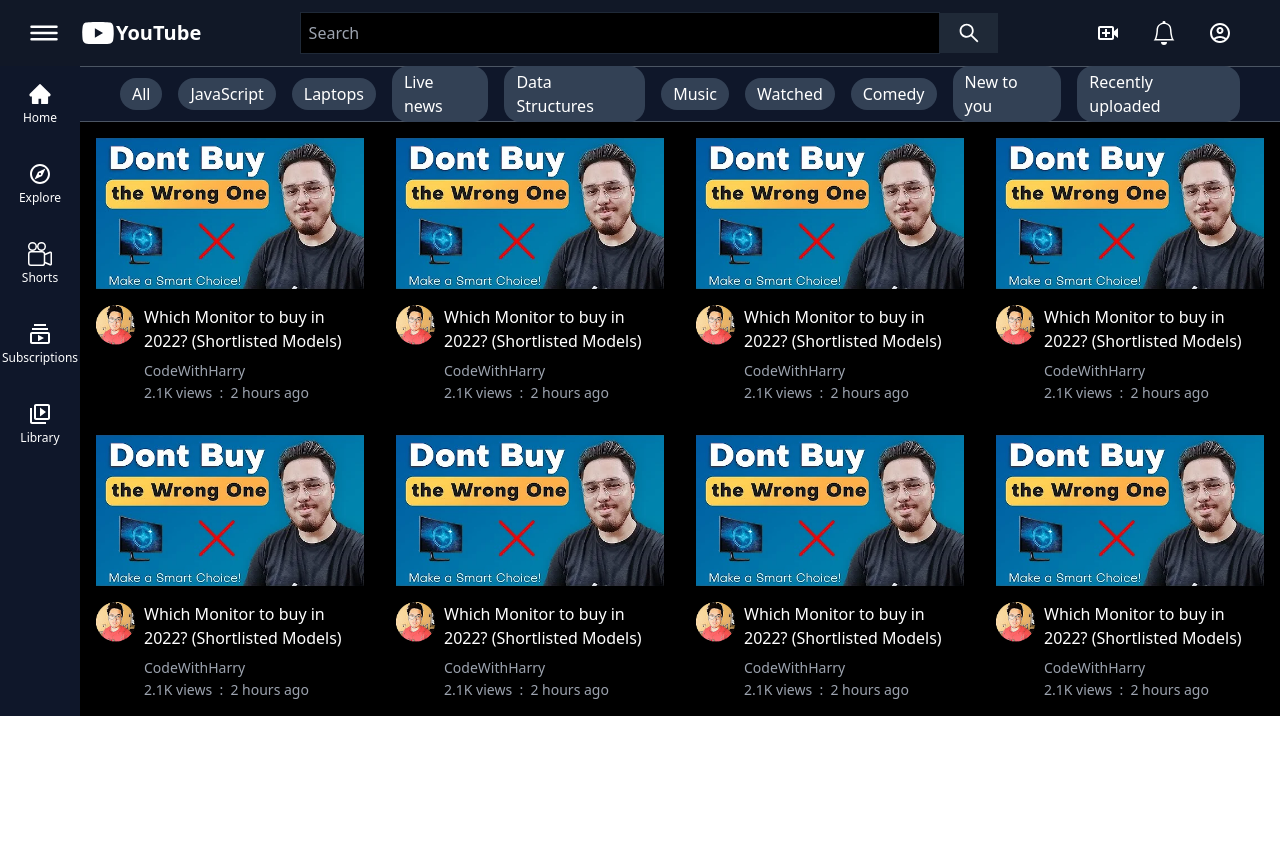
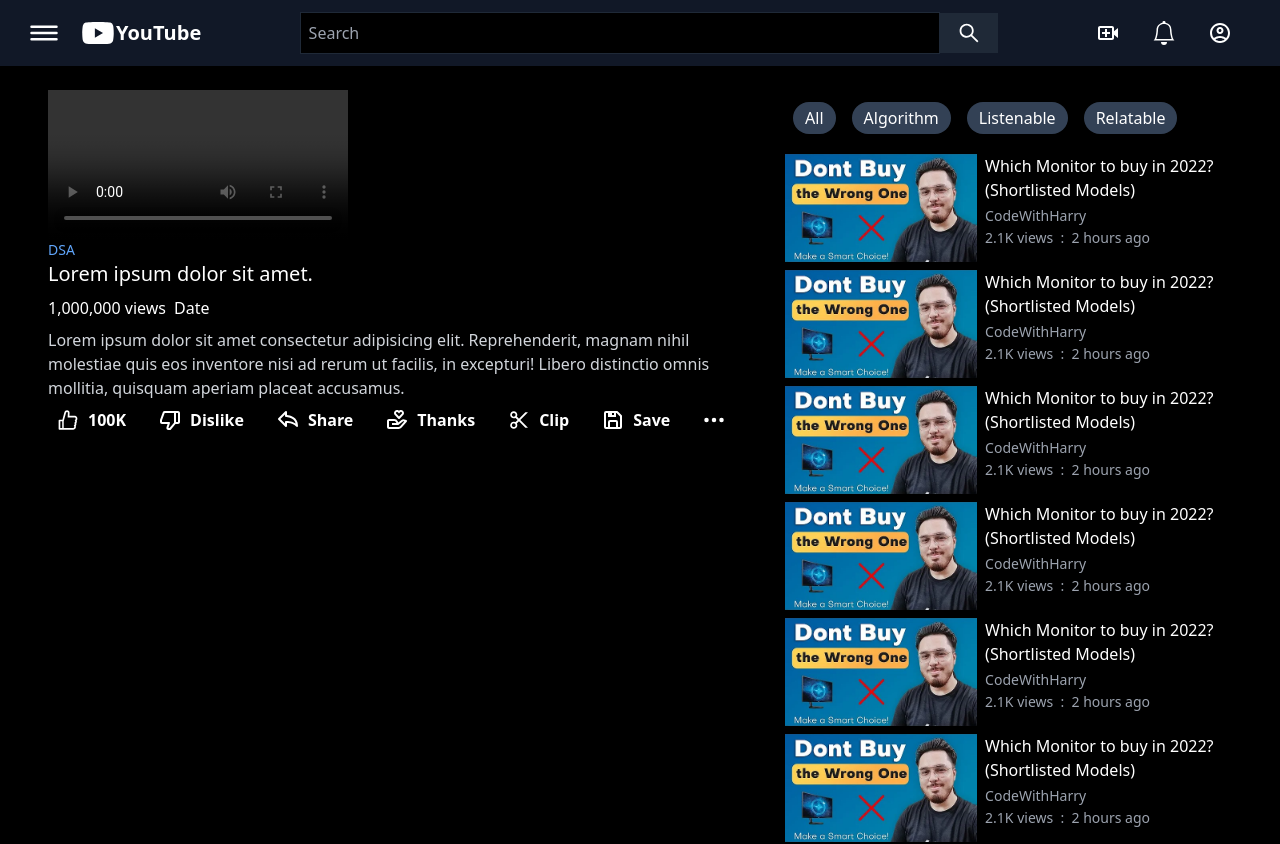
Before and after one commit to ShivanshAr97/Youtube, a React (Create React App) app: page /video in a window 1280 px wide. Shown: the top 844 px of the page. Before the commit the page ends 800 px from the top, so only its background shows below. Built offline with nearby package versions, Linux system fonts and the light colour scheme.

Commit message:
fifth commit

```diff
--- a/src/App.js
+++ b/src/App.js
@@ -1,24 +1,19 @@
 import React from 'react'
-import ChatBig from './components/ChatBig';
-import ChatSmall from './components/ChatSmall';
-import Contents from './components/Contents';
-import Navbar from './components/Navbar'
-import Tags from './components/Tags';
+import { Route, Routes } from 'react-router-dom';
+import Navbar from './components/Navbar';
+import Video from './components/Video';
 import './index.css';
+import Main from './Main';
 
 function App() {
   return (
-    <div className=' overflow-auto'>
+    <>
     <Navbar/>
-    <div className='flex'>
-    <ChatSmall/>
-    <div>
-    <Tags/>
-    <Contents/>
-    </div>
-    </div>
-    <span className='overflow-auto'><ChatBig/></span>
-    </div>
+      <Routes>
+        <Route path='/' element={<Main />} />
+        <Route path='/video' element={<Video />} />
+      </Routes>
+    </>
   );
 }
 
--- /dev/null
+++ b/src/Main.js
@@ -0,0 +1,26 @@
+import React from 'react'
+import ChatBig from './components/ChatBig';
+import ChatSmall from './components/ChatSmall';
+import Contents from './components/Contents';
+import Navbar from './components/Navbar'
+import Tags from './components/Tags';
+
+const Main = () => {
+    return (
+        <>
+            <div className=' overflow-auto'>
+                {/* <Navbar /> */}
+                <div className='flex'>
+                    {/* <ChatSmall /> */}
+                    <div>
+                        <Tags />
+                        <Contents />
+                    </div>
+                </div>
+                <span className='overflow-auto'><ChatBig /></span>
+            </div>
+        </>
+    )
+}
+
+export default Main
--- a/src/components/Content.js
+++ b/src/components/Content.js
@@ -7,7 +7,7 @@
 const Content = () => {
     return (
         <div className='bg-black text-white'>
-            <div className='cursor-pointer m-4'>
+            <div className='cursor-pointer p-4'>
                 <img className='' src={img1} alt="" />
                 <div className='flex my-4'>
                     <img className='h-10 w-10' src={img2} alt="" />
--- a/src/components/Contents.js
+++ b/src/components/Contents.js
@@ -1,20 +1,21 @@
 import React from 'react'
+import { Link } from 'react-router-dom'
 import Content from './Content'
 
 const Contents = () => {
     return (
         <>
         <div className='flex'>
-        <Content/>
-        <Content/>
-        <Content/>
-        <Content/>
+        <Link to="/video"><Content/></Link>
+        <Link to="/video"><Content/></Link>
+        <Link to="/video"><Content/></Link>
+        <Link to="/video"><Content/></Link>
         </div>
         <div className='flex'>
-        <Content/>
-        <Content/>
-        <Content/>
-        <Content/>
+        <Link to="/video"><Content/></Link>
+        <Link to="/video"><Content/></Link>
+        <Link to="/video"><Content/></Link>
+        <Link to="/video"><Content/></Link>
         </div>
         </>
     )
--- /dev/null
+++ b/src/components/ShortVideos.js
@@ -0,0 +1,20 @@
+import React from 'react'
+import img1 from '../img/img1.webp'
+
+const ShortVideos = () => {
+  return (
+    <div className='flex mb-2 cursor-pointer'>
+      <img className='w-48' src={img1} alt="" />
+      <div className='mx-2 font-medium '>
+        <h3 className='text-white'>Which Monitor to buy in 2022? (Shortlisted Models)</h3>
+        <p className='mt-1 mb-0.5 text-sm text-gray-400'>CodeWithHarry</p>
+        <div className='flex text-sm text-gray-400'>
+          <span>2.1K views </span><span>&nbsp;&nbsp;:&nbsp; 2 hours ago</span>
+        </div>
+      </div>
+
+    </div>
+  )
+}
+
+export default ShortVideos
--- /dev/null
+++ b/src/components/Video.js
@@ -0,0 +1,69 @@
+import React from 'react'
+import video1 from '../img/FitBuddy.mkv'
+import { AiOutlineLike, AiOutlineScissor } from 'react-icons/ai';
+import { BsThreeDots } from 'react-icons/bs';
+import { BiDislike, BiShare, BiDonateHeart, BiSave } from 'react-icons/bi';
+import ShortVideos from './ShortVideos';
+import VideoTags from './VideoTags';
+
+const Video = () => {
+    return (
+        <div className='flex bg-black'>
+        <div className='pl-12 mr-4 w-[70%]'>
+            <video className=' pt-6 outline-none' src={video1} controls></video>
+            <p className='text-blue-400 text-sm cursor-pointer'>DSA</p>
+            <h3 className='text-white text-xl font-medium'>Lorem ipsum dolor sit amet.</h3>
+            <div className='flex'>
+                <p className='text-white text-md font-medium my-2'>1,000,000 views</p>
+                <p className='text-white text-md font-medium m-2'>Date</p>
+            </div>
+            <p className='text-gray-300'>Lorem ipsum dolor sit amet consectetur adipisicing elit. Reprehenderit, magnam nihil molestiae quis eos inventore nisi ad rerum ut facilis, in excepturi! Libero distinctio omnis mollitia, quisquam aperiam placeat accusamus.</p>
+            <div className='flex text-white m-2'>
+                <div className='flex items-center mr-3'>
+                    <AiOutlineLike size="24" />
+                    <span className='mx-2 font-semibold cursor-pointer'>100K</span>
+                </div>
+                <div className='flex items-center mx-3'>
+                    <BiDislike size="24" />
+                    <span className='mx-2 font-semibold cursor-pointer'>Dislike</span>
+                </div>
+                <div className='flex items-center mx-3'>
+                    <BiShare size="24" />
+                    <span className='mx-2 font-semibold cursor-pointer'>Share</span>
+                </div>
+                <div className='flex items-center mx-3'>
+                    <BiDonateHeart size="24" />
+                    <span className='mx-2 font-semibold cursor-pointer'>Thanks</span>
+                </div>
+                <div className='flex items-center mx-3'>
+                    <AiOutlineScissor size="24" />
+                    <span className='mx-2 font-semibold cursor-pointer'>Clip</span>
+                </div>
+                <div className='flex items-center mx-3'>
+                    <BiSave size="24" />
+                    <span className='mx-2 font-semibold cursor-pointer'>Save</span>
+                </div>
+                <div className='flex items-center mx-3'>
+                    <BsThreeDots size="24" />
+                </div>
+
+            </div>
+        </div>
+        <div className='w-[45%] m-4'>
+            <VideoTags/>
+            <ShortVideos/>
+            <ShortVideos/>
+            <ShortVideos/>
+            <ShortVideos/>
+            <ShortVideos/>
+            <ShortVideos/>
+            <ShortVideos/>
+            <ShortVideos/>
+            <ShortVideos/>
+            <ShortVideos/>
+        </div>
+        </div>
+    )
+}
+
+export default Video
--- /dev/null
+++ b/src/components/VideoSingleTag.js
@@ -0,0 +1,11 @@
+import React from 'react'
+
+const SingleTag = (props) => {
+  return (
+    <>
+    <div className='border-slate-600 bg-slate-700 mx-2 font-medium rounded-2xl px-3 py-1 w-fit cursor-pointer hover:bg-slate-600'>{props.title}</div>
+    </>
+  )
+}
+
+export default SingleTag
--- /dev/null
+++ b/src/components/VideoTags.js
@@ -0,0 +1,17 @@
+import React from 'react'
+import VideoSingleTag from './VideoSingleTag'
+
+const Tags = () => {
+  return (
+    <>
+    <div className='h-[4.5rem] flex items-center text-white'>
+        <VideoSingleTag title="All"/>
+        <VideoSingleTag title="Algorithm"/>
+        <VideoSingleTag title="Listenable"/>
+        <VideoSingleTag title="Relatable"/>
+    </div>
+    </>
+  )
+}
+
+export default Tags
--- a/src/index.js
+++ b/src/index.js
@@ -3,11 +3,14 @@
 import './index.css';
 import App from './App';
 import reportWebVitals from './reportWebVitals';
+import { BrowserRouter } from 'react-router-dom';
 
 const root = ReactDOM.createRoot(document.getElementById('root'));
 root.render(
   <React.StrictMode>
+    <BrowserRouter>
     <App />
+  </BrowserRouter>
   </React.StrictMode>
 );
 
```
Also changed, not shown: 1 other file (tests, documents, lock files or other folders).
